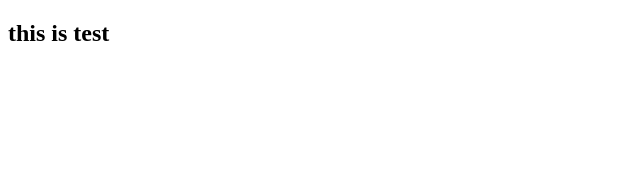
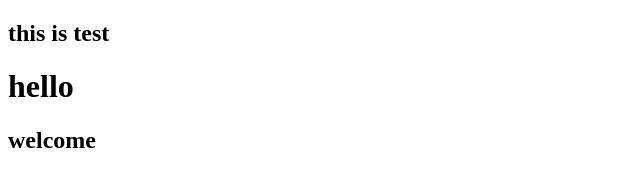
Before and after one commit to drawway/test01, a plain HTML site: page index.html in a window 1280 px wide. Shown: the whole page, without its empty margins (0-640 px from the left). Drawn offline with Linux system fonts and the light colour scheme.

Commit message:
new update in line 5,6 in index.html

```diff
--- a/index.html
+++ b/index.html
@@ -7,5 +7,8 @@
 </head>
 <body>
 <h2>this is test</h2>
+
+<h1>hello</h1>
+<h2>welcome</h2>
 </body>
 </html>
```
